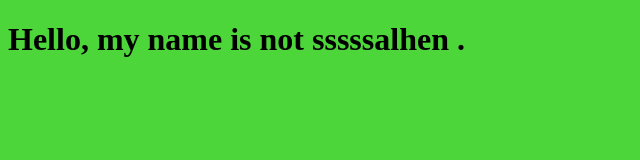
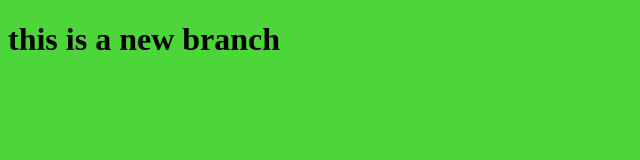
Before and after one commit to sal7en/Web-Training-ZagEng-23, a plain HTML site: page index.html in a window 1280 px wide. Shown: the whole page, without its empty margins (0-640 px from the left). Drawn offline with Linux system fonts and the light colour scheme.

Commit message:
edit the html file

```diff
--- a/index.html
+++ b/index.html
@@ -8,7 +8,7 @@
     <link rel="stylesheet" href="style.css">
 </head>
 <body>
-    <h1>Hello, my name is not sssssalhen .</h1>
+    <h1>this is a new branch</h1>
     <script src="app.js"></script>
 </body>
 </html>
```
